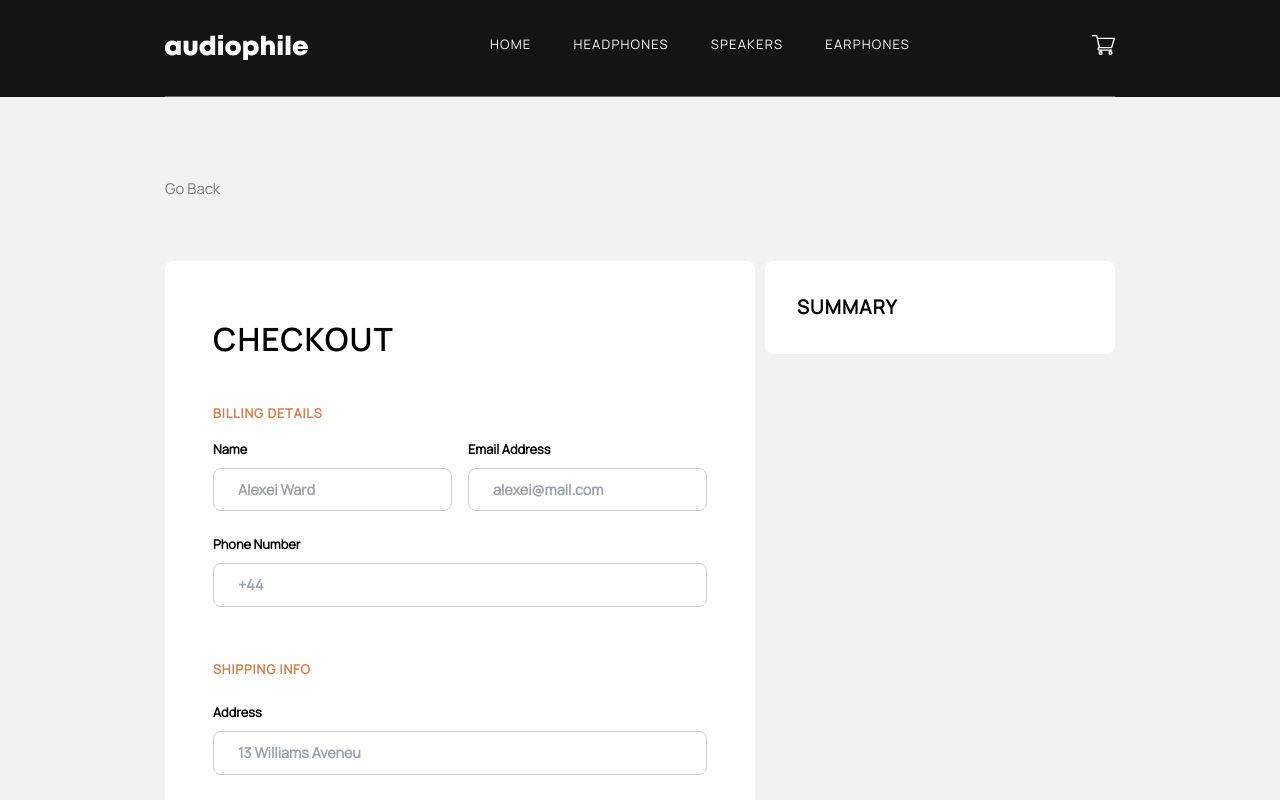
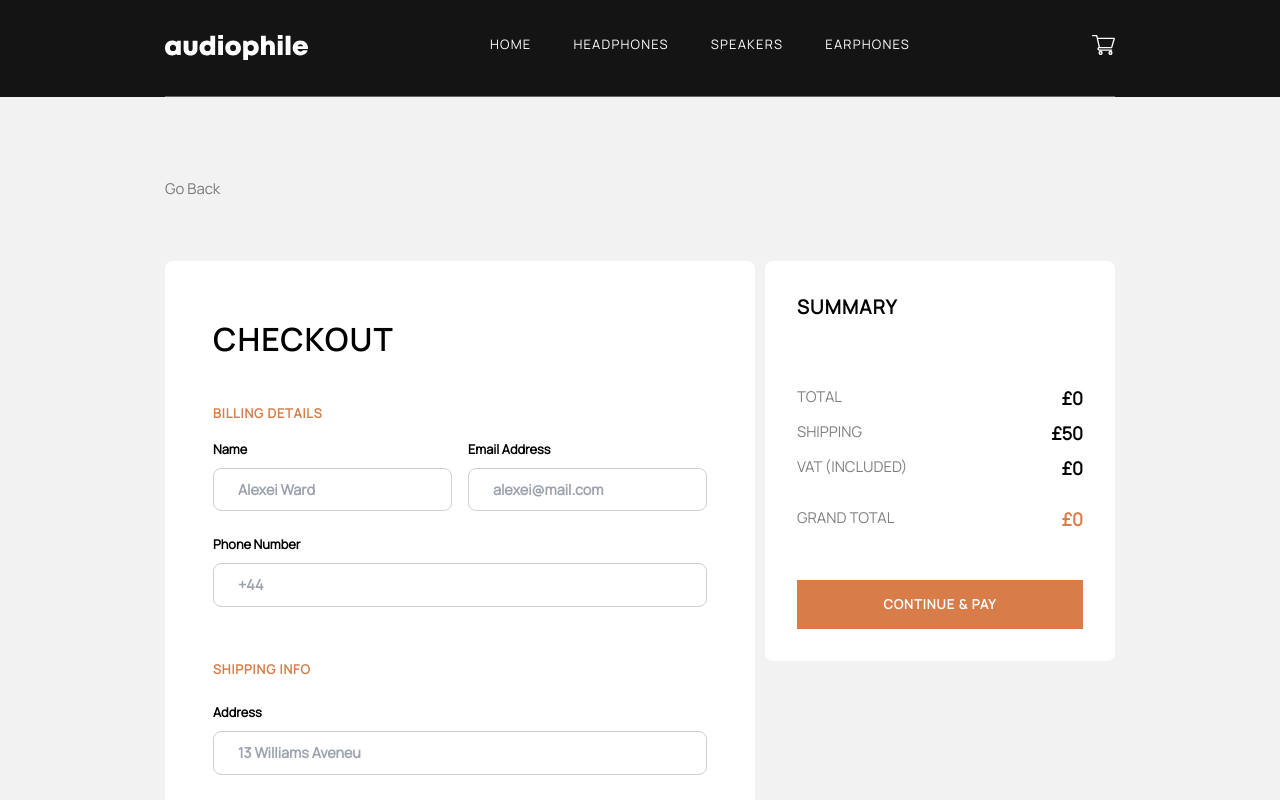
Before and after one commit to sgledhill1695/Audiophile, a Next.js app: page /checkout in a window 1280 px wide. Shown: the top 800 px of the page. Built offline with nearby package versions, Linux system fonts and the light colour scheme.

Commit message:
finished checkout summary

```diff
--- a/package.json
+++ b/package.json
@@ -9,9 +9,11 @@
     "lint": "next lint"
   },
   "dependencies": {
+    "currency.js": "^2.0.4",
+    "next": "latest",
     "react": "latest",
     "react-dom": "latest",
-    "next": "latest"
+    "react-hook-form": "^7.48.2"
   },
   "devDependencies": {
     "autoprefixer": "latest",
--- a/src/app/components/checkout/checkoutForm.jsx
+++ b/src/app/components/checkout/checkoutForm.jsx
@@ -1,24 +1,26 @@
 import InputLabel from "./inputLabel";
 import { useState } from "react";
+import {useForm} from 'react-hook-form';
 
 export default function checkoutForm(){
 
-    const [name, setName] = useState('');
-    const [nameError, setNameError] = useState({
-        error: false,
-        errorMessage: ''
-    });
+    const {register, handleSubmit, formState: {errors} } = useForm();
+
+    console.log(errors)
+
 
     return(
         <>
 
-            <div className="bg-[white] px-[24px] py-[24px] sm:px-[48px] sm:py-[54px] rounded-[8px] mb-[141px]">
+            <div className="bg-[white] px-[24px] py-[24px] sm:px-[48px] sm:py-[54px] rounded-[8px] xl:mb-[141px]">
 
                 <h1 className="text-[2rem] text-[#000]  manrope-semibold tracking-[1.1px]">CHECKOUT</h1>
 
                 <h2 className="manrope-reg text-[#D87D4A] lg:text-start text-[0.8rem] font-bold tracking-[0.9px] mt-[41px] ">BILLING DETAILS</h2>
 
-                <form>
+                <form onSubmit={handleSubmit((data) => {
+                    console.log(data)
+                })}>
 
                     <div className="flex flex-col sm:flex-row gap-[24px] sm:gap-[16px] mt-[16px]">
 
@@ -28,7 +30,13 @@ export default function checkoutForm(){
                                 label={'Name'}
                                 htmlFor={'name'}
                             />
-                            <input id="name" type="text" placeholder="Alexei Ward" className="border-[1px] rounded-[8px] border-[#CFCFCF] focus:border-[#D87D4A] focus:outline-none hover:cursor-pointer py-[10px] px-[24px] text-[0.9rem] font-bold caret-[#D87D4A]" />
+                            <input
+                                id="name"
+                                type="text"
+                                placeholder="Alexei Ward"
+                                className="border-[1px] rounded-[8px] border-[#CFCFCF] focus:border-[#D87D4A] focus:outline-none hover:cursor-pointer py-[10px] px-[24px] text-[0.9rem] font-bold caret-[#D87D4A]"
+                                {...register("name" , {required: 'Please provide your name'})}
+                                 />
                         </div>
 
                         {/* EMAIL */}
@@ -160,6 +168,8 @@ export default function checkoutForm(){
 
                     </div>
 
+                    <button type="submit" className="bg-[blue]">Subit</button>
+
                 </form>
 
 
--- a/src/app/components/checkout/checoutSummary.jsx
+++ b/src/app/components/checkout/checoutSummary.jsx
@@ -1,21 +1,124 @@
 import { useContext } from "react";
 import { BasketContext } from "@/app/context/basketContext";
+import { useState, useEffect } from "react";
+import OrangeButton from "../reuseable/buttons/orangeButton";
+import currency from "currency.js";
 
 export default function checkoutSummary(){
 
+    //Set up formatting from currency.js
+    const POUND = value => currency(value, { symbol: '', decimal: ',', separator: ',' });
+
+
+
+
     const {basket} = useContext(BasketContext);
+
+    const [itemsInBasket, setItemsInBasket] = useState([]);
+    const [total, setTotal] = useState(0);
+    const [vatTotal , setVatTotal] = useState(0);
+    const [grandTotal, setGrandTotal] = useState(0);
+
+    useEffect(() => {
+
+        const itemsInLocalStorage = [];
+
+        basket.map(b => {
+
+            var trimProduct = b.product.replace(/headphones/gi, '');
+
+            const itemInBasket = {
+                id: b.id,
+                product: trimProduct,
+                price: b.price,
+                productImage: b.productImage,
+                quantity: 1
+            };
+
+            const existingItem = itemsInLocalStorage.find(item => item.id === b.id);
+
+            if (existingItem) {
+                existingItem.quantity++;
+            } else {
+                itemsInLocalStorage.push(itemInBasket);
+            }
+        });
+
+        setItemsInBasket(itemsInLocalStorage);
+
+    }, [basket]);
+
+
+    //Calculate checkout totals
+    useEffect(() => {
+
+        let basketTotal = 0;
+        let vatAmount = 0;
+
+
+        const vatSubtract = 80;
+
+        itemsInBasket.map(item => {
+
+
+            if (item.quantity <= 1) {
+
+
+                basketTotal = basketTotal + item.price;
+
+                const vat = item.price - (item.price * (vatSubtract / 100));
+
+                vatAmount = vatTotal + vat;
+
+            } else if (item.quantity > 1) {
+
+
+                for (let i = 0; i < item.quantity; i++) {
+
+                    basketTotal = basketTotal + item.price;
+                    const vat = item.price - (item.price * (vatSubtract / 100));
+                    vatAmount += vat;
+
+                };
+
+            };
+
+            const calcGrandTotal = currency(basketTotal).add(vatAmount).add(50);
+
+            setTotal(basketTotal);
+            setVatTotal(POUND(vatAmount).format());
+            setGrandTotal(POUND(calcGrandTotal).format());
+
+
+        });
+
+
+    }, [itemsInBasket])
+
 
     return(
         <>
-            <div className="bg-[white] px-[32px] py-[32px] rounded-[8px] mb-[141px] text-[1.2rem]">
+            <div className="bg-[white] px-[32px] py-[32px] rounded-[8px] mb-[116px] xl:mb-[141px] text-[1.2rem]">
 
                 <h5 className="font-bold tracking-[1.2px]">SUMMARY</h5>
 
-                <ul className="flex flex-col">
-                    {basket.map(item => (
+                <ul className="flex flex-col gap-[24px] pt-[31px]">
+                    {itemsInBasket.map(item => (
                         <li key={item.id}>
-                            {item.product}
 
+                            <div className="flex justify-between items-center">
+
+                                <div className="flex gap-[16px] items-center">
+                                    <img src={item.productImage} className="w-[64px] rounded-[8px]" />
+                                    <div className="flex flex-col gap-[2px]">
+                                        <p className="text-[0.93rem] font-bold">{item.product}</p>
+                                        <p className="text-[0.87rem] font-bold opacity-50">£ {item.price}</p>
+                                    </div>
+                                </div>
+
+                                <p className="opacity-50 text-[0.93rem] font-bold">x{item.quantity}</p>
+
+                            </div>
 
                         </li>
 
@@ -24,6 +127,39 @@ export default function checkoutSummary(){
 
                 </ul>
 
+                <div className="flex flex-col mt-[32px] gap-[8px]">
+
+                    <div className="flex justify-between ">
+                        <p className="opacity-50 text-[0.93rem]">TOTAL</p>
+                        <p className="text-[1.12rem] font-bold">£{total}</p>
+                    </div>
+
+
+                    <div className="flex justify-between ">
+                        <p className="opacity-50 text-[0.93rem]">SHIPPING</p>
+                        <p className="text-[1.12rem] font-bold">£50</p>
+                    </div>
+
+
+                    <div className="flex justify-between">
+                        <p className="opacity-50 text-[0.93rem]">VAT (INCLUDED)</p>
+                        <p className="text-[1.12rem] font-bold">£{vatTotal}</p>
+                    </div>
+
+                </div>
+
+                <div className="flex justify-between mt-[24px] ">
+                    <p className="opacity-50 text-[0.93rem]">GRAND TOTAL</p>
+                    <p className="text-[1.12rem] font-bold text-[#D87D4A]">£{grandTotal}</p>
+                </div>
+
+                <button className="bg-[#D87D4A] hover:bg-[#FBAF85] py-[15px] text-[white] w-[100%] mt-[47px] text-[0.81rem] font-bold tracking-[1px]">
+                    CONTINUE & PAY
+                </button>
+
+
+
+
             </div>
         </>
     )
--- a/src/app/components/layout/basket.jsx
+++ b/src/app/components/layout/basket.jsx
@@ -6,7 +6,7 @@ export default function Basket({openBasket}){
 
     const {basket} = useContext(BasketContext);
 
-    const [itemsInBasket, setItemsInBasket] = useState([])
+    const [itemsInBasket, setItemsInBasket] = useState([]);
     const [total, setTotal] = useState(0);
 
     useEffect(() => {
@@ -17,7 +17,7 @@ export default function Basket({openBasket}){
 
             var trimProduct = b.product.replace(/headphones/gi, '');
 
-            const itemInBasket ={
+            const itemInBasket = {
                 id: b.id,
                 product: trimProduct,
                 price: b.price,
@@ -144,7 +144,7 @@ export default function Basket({openBasket}){
                                                     <img src={item.productImage} className="w-[64px] rounded-[8px]" />
                                                     <div className="flex flex-col">
                                                         <p className="text-[0.93rem] font-bold">{item.product}</p>
-                                                        <p className="text-[0.87] font-bold opacity-50">£ {item.price}</p>
+                                                        <p className="text-[0.87rem] font-bold opacity-50">£ {item.price}</p>
                                                     </div>
                                                 </div>
 
```
Also changed, not shown: 1 other file (tests, documents, lock files or other folders).
